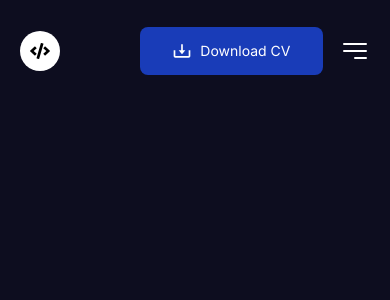
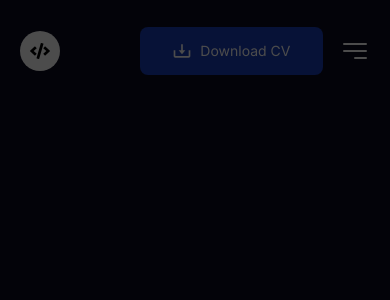
Before and after one commit to ryzhkoandrey/ww-portfolio, a Next.js app: page / in a window 390 px wide. Shown: the top 300 px of the page. Built offline with nearby package versions, Linux system fonts and the light colour scheme.

Commit message:
MobileNav > overlay

```diff
--- a/components/Home/Navbar/MobileNav.tsx
+++ b/components/Home/Navbar/MobileNav.tsx
@@ -1,5 +1,15 @@
 const MobileNav = () => {
-   return <div></div>;
+   return (
+      <div>
+         {/* OVERLAY */}
+         <div
+            className="fixed inset-0 transition-all duration-500
+            z-[100002] bg-black opacity-70"
+         ></div>
+
+         {/* NAVLINKS */}
+      </div>
+   );
 };
 
 export default MobileNav;
```
